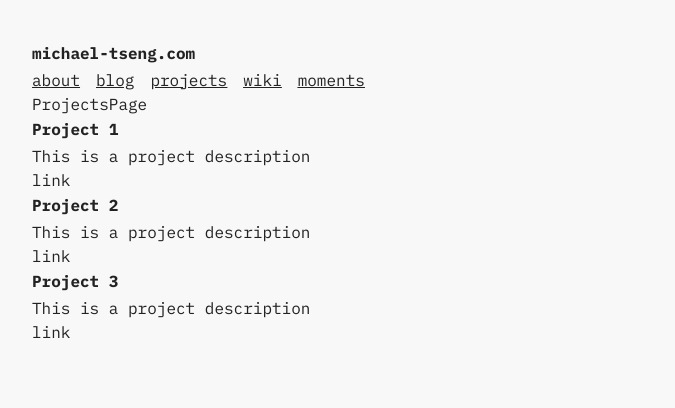
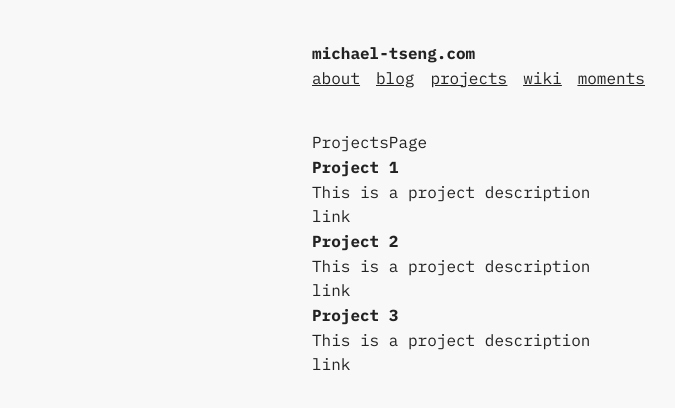
Before and after one commit to tsengtinghan/michael-tseng.com, a Next.js app: page /projects in a window 1280 px wide. Shown: the top 408 px of the page, without its empty margins (8-683 px from the left). Built offline with nearby package versions, Linux system fonts and the light colour scheme.

Commit message:
implement project card and project grid

```diff
--- a/app/blog/[slug]/components/post-body.tsx
+++ b/app/blog/[slug]/components/post-body.tsx
@@ -7,7 +7,7 @@ import { mdxComponents } from './markdown-components'
 
 export function PostBody({ children }: { children: string }) {
   return (
-    <div className='prose'>
+    <div className='prose pt-5'>
       <MDXRemote
         source={children}
         options={{
--- a/app/blog/page.tsx
+++ b/app/blog/page.tsx
@@ -15,11 +15,11 @@ export default async function PostsPage() {
             className="bg-white shadow overflow-hidden rounded-md px-6 py-4 my-2"
           >
             <Link href={`/blog/${post?.slug}`}>
-              <h2 className="text-xl font-semibold text-gray-800">
+              <h2 className="font-semibold text-gray-800">
                 {post?.title}
               </h2>
               <p className="text-gray-600 text-sm">{post?.description}</p>
-              {/* Render other post details as needed */}
+              <p className="text-gray-600 text-sm text-right">{post?.date}</p>
             </Link>
           </li>
         ))}
--- a/app/components/navbar/Navbar.tsx
+++ b/app/components/navbar/Navbar.tsx
@@ -2,7 +2,7 @@ import Link from "next/link";
 
 export default function Navbar() {
   return (
-    <div>
+    <div className="mb-10">
       <Link href="/">
         <h1>
           michael-tseng.com
--- /dev/null
+++ b/app/components/navbar/projectdisplay.tsx
@@ -0,0 +1,54 @@
+import React from "react";
+
+interface ProjectCardProps {
+  title: string;
+  description: string;
+  href: string;
+  imageUrl: string;
+  date: string;
+}
+
+const ProjectCard: React.FC<ProjectCardProps> = ({
+  title,
+  description,
+  href,
+  imageUrl,
+  date,
+}) => {
+  return (
+    <div className="flex flex-col items-center bg-white p-4 shadow-lg rounded-lg m-2">
+      <a href={href} target="_blank" rel="noopener noreferrer">
+        {imageUrl && (
+          <img
+            src={imageUrl}
+            alt={`Project ${title}`}
+            className="w-full h-64 mb-4 object-cover rounded-lg"
+          />
+        )}
+      </a>
+      <h2 className="text-lg font-bold">{title}</h2>
+      <p className="text-sm">{date}</p>
+      <p className="text-sm text-gray-600">{description}</p>
+    </div>
+  );
+};
+
+interface ProjectDisplayProps {
+  projects: ProjectCardProps[];
+}
+
+const ProjectDisplay: React.FC<ProjectDisplayProps> = ({ projects }) => {
+  return (
+    <div className="p-10 bg-gray-100 min-h-screen">
+      <div className="max-w-6xl mx-auto">
+        <div className="grid grid-cols-1 md:grid-cols-2 lg:grid-cols-4 gap-4">
+          {projects.map((project) => (
+            <ProjectCard key={project.href} {...project} />
+          ))}
+        </div>
+      </div>
+    </div>
+  );
+};
+
+export default ProjectDisplay;
--- a/app/globals.css
+++ b/app/globals.css
@@ -58,8 +58,6 @@ h3 {
     font-size: 1em;
     line-height: 1.625em;
     color: var(--foreground-default);
-    padding-bottom: .125rem;
-    display: inline-block;
 }
 
 li a,
--- a/app/layout.tsx
+++ b/app/layout.tsx
@@ -16,7 +16,7 @@ export default function RootLayout({
   children: React.ReactNode;
 }>) {
   return (
-    <div className="my-10 mx-10">
+    <div className="my-10 mx-10 lg:w-1/2 lg:mx-auto">
       <Navbar />
       {children}
     </div>
--- a/app/projects/projects.json
+++ b/app/projects/projects.json
@@ -4,20 +4,23 @@
             "title": "Project 1",
             "description": "This is a project description",
             "href": "http://www.google.com",
-            "imageUrl": "http://placehold.it/350x150"
+            "imageUrl": "http://placehold.it/350x150",
+            "date": "2014-01-01"
 
         },
         {
             "title": "Project 2",
             "description": "This is a project description",
             "href": "http://www.google.com",
-            "imageUrl": "http://placehold.it/350x150"
+            "imageUrl": "http://placehold.it/350x150",
+            "date": "2014-01-01"
         },
         {
             "title": "Project 3",
             "description": "This is a project description",
             "href": "http://www.google.com",
-            "imageUrl": "http://placehold.it/350x150"
+            "imageUrl": "http://placehold.it/350x150",
+            "date": "2014-01-01"
         }
     ]
 }
```
